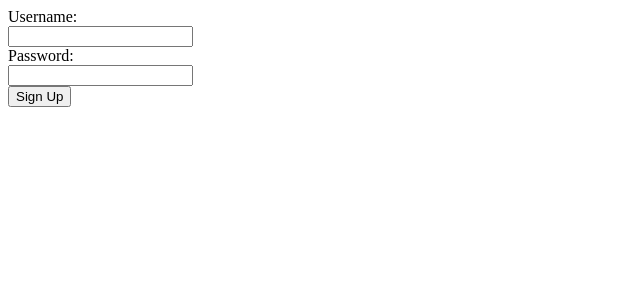
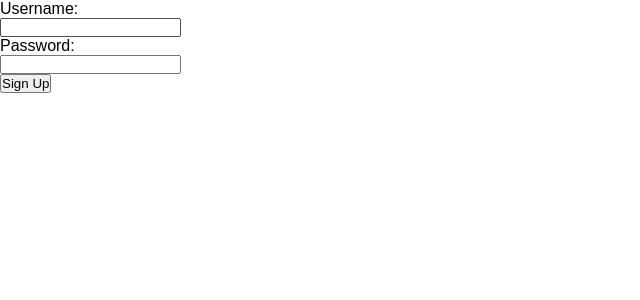
Before and after one commit to tcheng9/OdinBook, a React (Create React App) app in the folder frontend-odinbook/: page /signup in a window 1280 px wide. Shown: the top 300 px of the page, without its empty margins (0-640 px from the left). Built offline with nearby package versions, Linux system fonts and the light colour scheme.

Commit message:
css initial stages

```diff
--- /dev/null
+++ b/frontend-odinbook/src/components/css/signup.css
@@ -0,0 +1,6 @@
+*{
+    margin:0;
+    padding:0;
+    box-sizing:border-box;
+    font-family: sans-serif;
+}
--- a/frontend-odinbook/src/components/signup.js
+++ b/frontend-odinbook/src/components/signup.js
@@ -2,6 +2,7 @@ import React from 'react';
 import ReactDOM from 'react-dom/client';
 import {useState} from 'react';
 import {useNavigate} from "react-router-dom";
+import './css/signup.css';
 
 function Signup(){
     const navigate = useNavigate();
```
